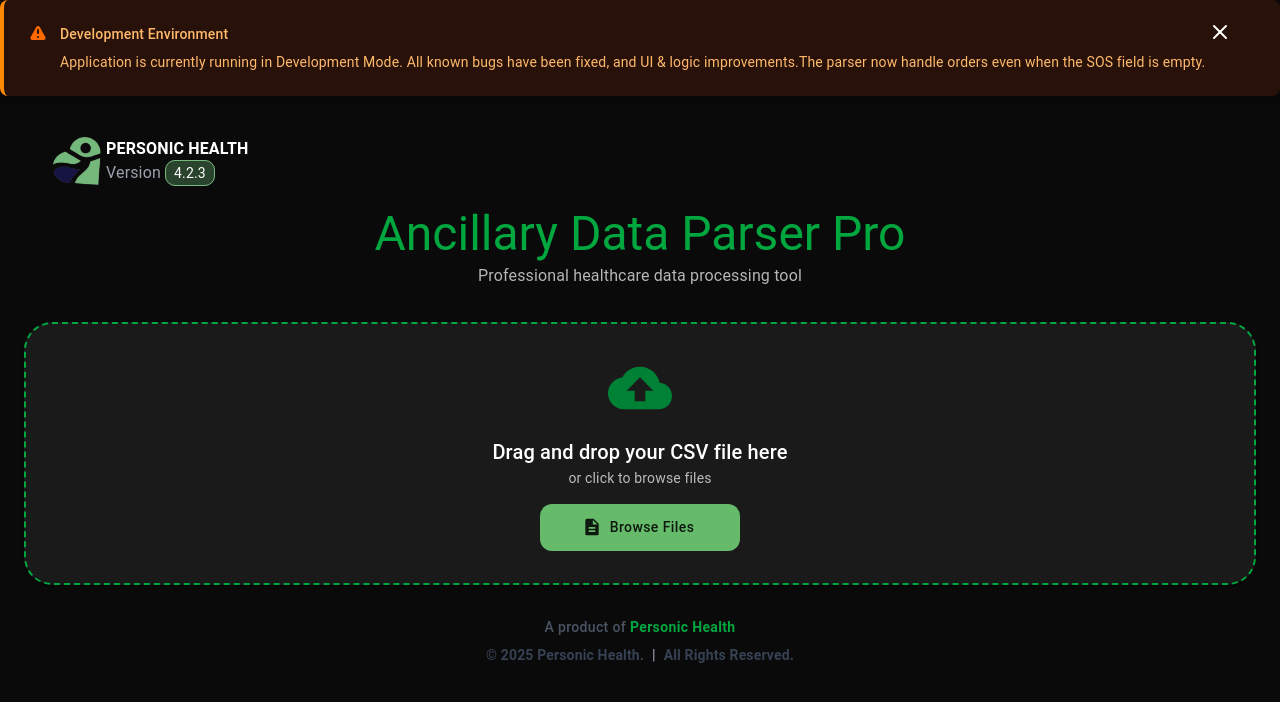
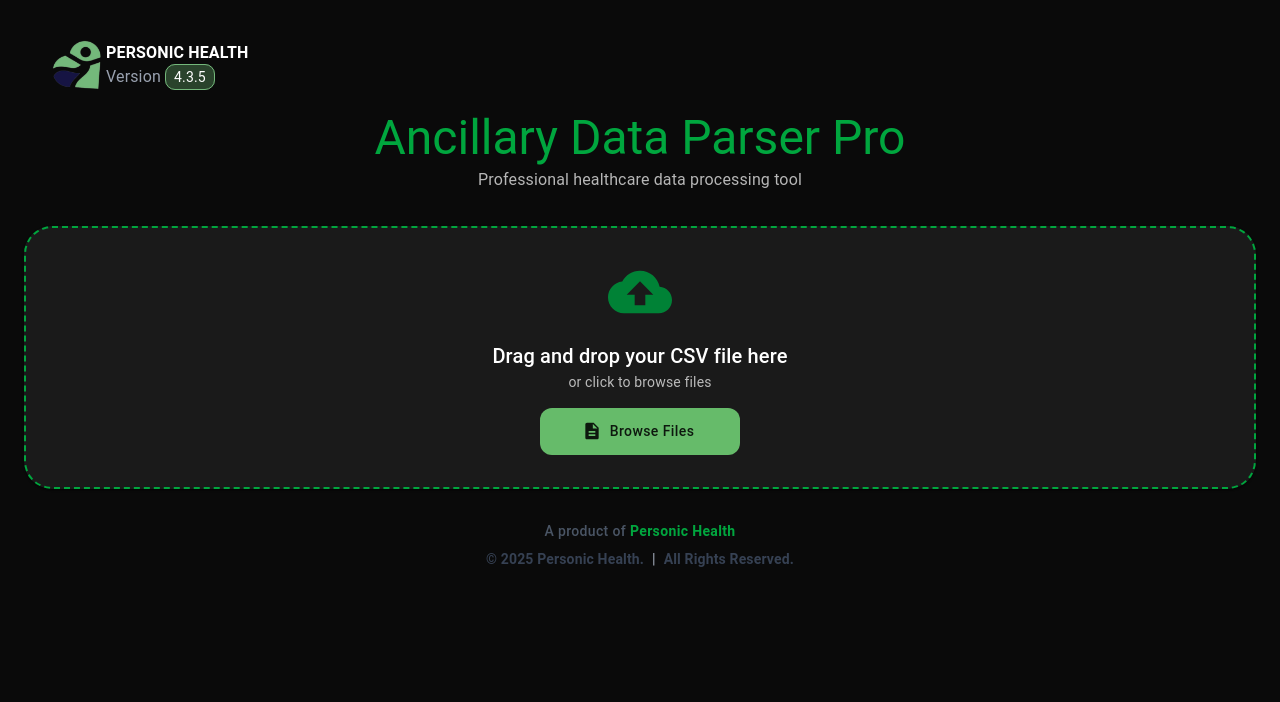
Before and after one commit to meershair12/Ancillary-Data-Parser-Pro, a React (Vite) app: page / in a window 1280 px wide. Shown: the top 702 px of the page. Built offline with nearby package versions, Linux system fonts and the light colour scheme.

Commit message:
Updated the parser
the same logic was being applied to both the physician order and the test name. Since some test names were identical to provider orders, the parser was mistakenly converting the physician order into the test name. This has now been corrected.

```diff
--- a/package.json
+++ b/package.json
@@ -1,7 +1,7 @@
 {
   "name": "personic-ancillary",
   "private": true,
-  "version": "3.1.9",
+  "version": "4.3.5",
   "type": "module",
   "scripts": {
     "dev": "vite",
--- a/src/components/AncillarDataParser.jsx
+++ b/src/components/AncillarDataParser.jsx
@@ -44,7 +44,6 @@
 import FloatingDeleteButton from './FloatingDeleteButton';
 
 import { ToastContainer, toast } from 'react-toastify';
-import EnvironmentBadge from './AppMode';
 
 // Dark theme configuration
 const darkTheme = createTheme({
@@ -164,7 +163,7 @@
             title: 'Total Records',
             value: summary?.totalCount || 0,
             parsedValue: summary?.totalParsedCount || 0,
-            icon: <Assessment color='warning' />,
+            icon: <Assessment color='success' />,
             color: 'primary',
             sx: {
                 bg: "#0e330e",
@@ -633,7 +632,7 @@
     return (
         <ThemeProvider theme={darkTheme}>
             <CssBaseline />
-            <EnvironmentBadge />
+
             <ToastContainer />
             {processStart && <LoadingModal progress={progress} />}
 
@@ -646,7 +645,7 @@
                             <div className='text-left'>
                                 <Typography className='uppercase m-0 p-0 text-sm text-muted-foreground font-bold'><b>Personic Health</b></Typography>
                                 {/* <Typography className='text-sm m-0'>Ancillary Automation</Typography> */}
-                                <Typography className='text-gray-400 m-0' >Version <span className='bg-[#2a432c] p-1 rounded-[10px] px-2 text-white border border-[#74B87B] text-sm'>4.2.3</span></Typography>
+                                <Typography className='text-gray-400 m-0' >Version <span className='bg-[#2a432c] p-1 rounded-[10px] px-2 text-white border border-[#74B87B] text-sm'>4.3.5</span></Typography>
                             </div>
                         </Box>
                         <Typography variant="h3" className="mb-2 font-bold font-bold text-green-600">
@@ -732,7 +731,7 @@
                                                 <div className="flex items-center justify-between bg-[#0A0A0A] rounded-lg p-4 border border-gray-600">
                                                     <div className="text-center">
                                                         <p className="text-sm text-gray-400 font-medium">Start Date</p>
-                                                        <p className="text-2xl font-bold text-indigo-400">{dateRange.startDate}</p>
+                                                        <p className="text-2xl font-bold text-[#74B87B]">{dateRange.startDate}</p>
                                                     </div>
 
                                                     <div className="mx-4">
@@ -743,7 +742,7 @@
 
                                                     <div className="text-center">
                                                         <p className="text-sm text-gray-400 font-medium">End Date</p>
-                                                        <p className="text-2xl font-bold text-indigo-400">{dateRange.endDate}</p>
+                                                        <p className="text-2xl font-bold text-[#74B87B]">{dateRange.endDate}</p>
                                                     </div>
                                                 </div>
                                             </div>
--- a/src/components/utils.js
+++ b/src/components/utils.js
@@ -79,8 +79,10 @@
                 const firstCell = row[0];
 
 
+
                 if (!firstCell) continue;
-                if (firstCell.includes(",") && !firstCell.includes("(M") && !row[1]) {
+                if (firstCell.includes(",") && !firstCell.includes("(M") && !row[1] && !row[3]) {
+
                     currentPhysician = firstCell;
                     npNames.push(currentPhysician.trim());
                 }
```
Also changed, not shown: 2 other files (tests, documents, lock files or other folders).
